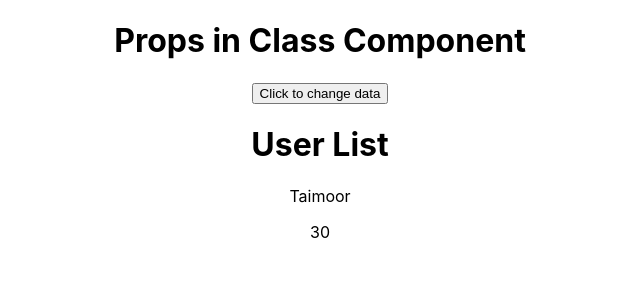
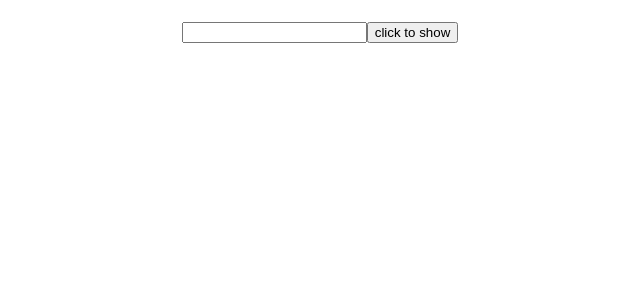
Before and after one commit to TaimoorAli77/code4Education, a React (Create React App) app: page / in a window 1280 px wide. Shown: the top 300 px of the page, without its empty margins (320-960 px from the left). Built offline with nearby package versions, Linux system fonts and the light colour scheme.

Commit message:
e.target.value

```diff
--- a/src/App.js
+++ b/src/App.js
@@ -1,24 +1,24 @@
-import React, { Component } from 'react'
+import React, { useState } from 'react';
 import './App.css'
-import UserList from './UserList'
-export default class App extends Component {
-  constructor(){
-    super()
-    this.state = {
-      name : "Taimoor",
-      age:30
-    }
+const App = () => {
+  const [inputValue, setInputValue] = useState("")
+  const [finalValue, setFinalValue] = useState("")
+
+  const data = (event) => {
+    console.log(event.target.value)
+    setInputValue(event.target.value)
   }
-  render() {
-    const {name,age} = this.state
-    return (
+  return (
+    <>
       <div className='App'>
-        <h1>Props in Class Component</h1>
-        {/* <UserList name="Abdul Ahad " email="Taimoorali083@gmail.c0m"/>   */}
-        <button onClick={()=>{this.setState({name:"Ali",age:19})}}>Click to change data</button>
-        <UserList name={name} age={age}/>
+        <h1>{inputValue}</h1>
+        <input type='text' onChange={data} />
+        <button onClick={() => { setFinalValue(inputValue) }}>click to show</button>
+        <h1>{finalValue}</h1>
+      </div>
 
-      </div>
-    )
-  }
+    </>
+  );
 }
+
+export default App;
```
